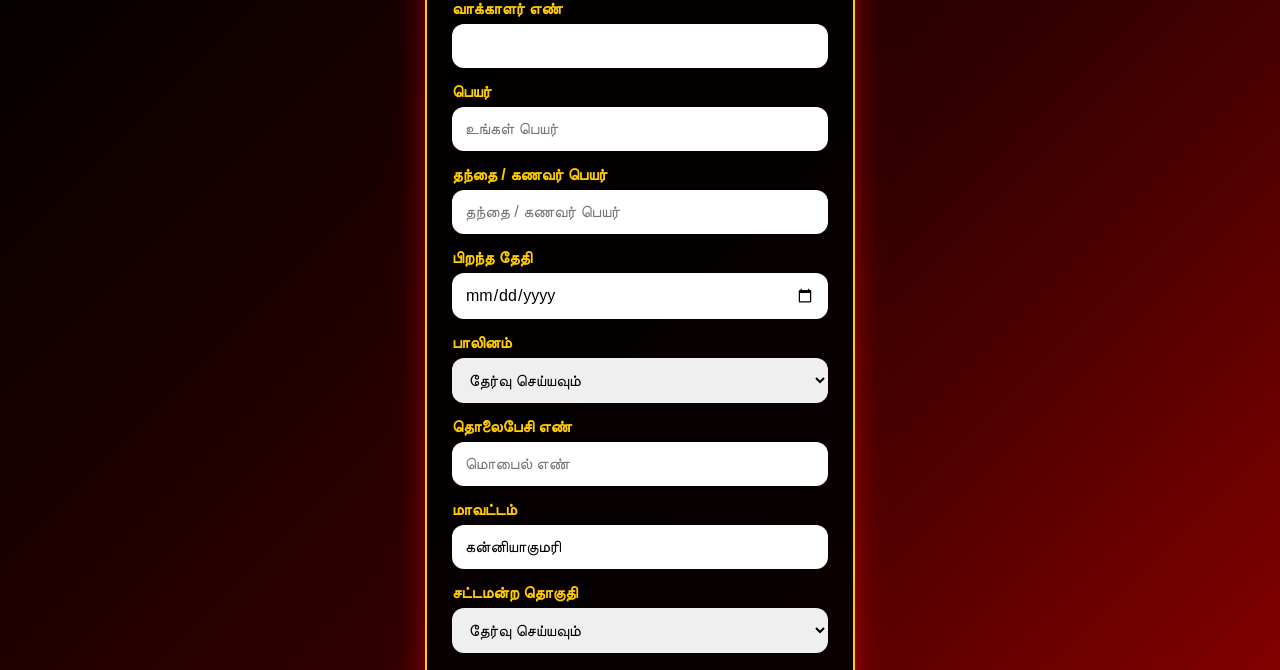
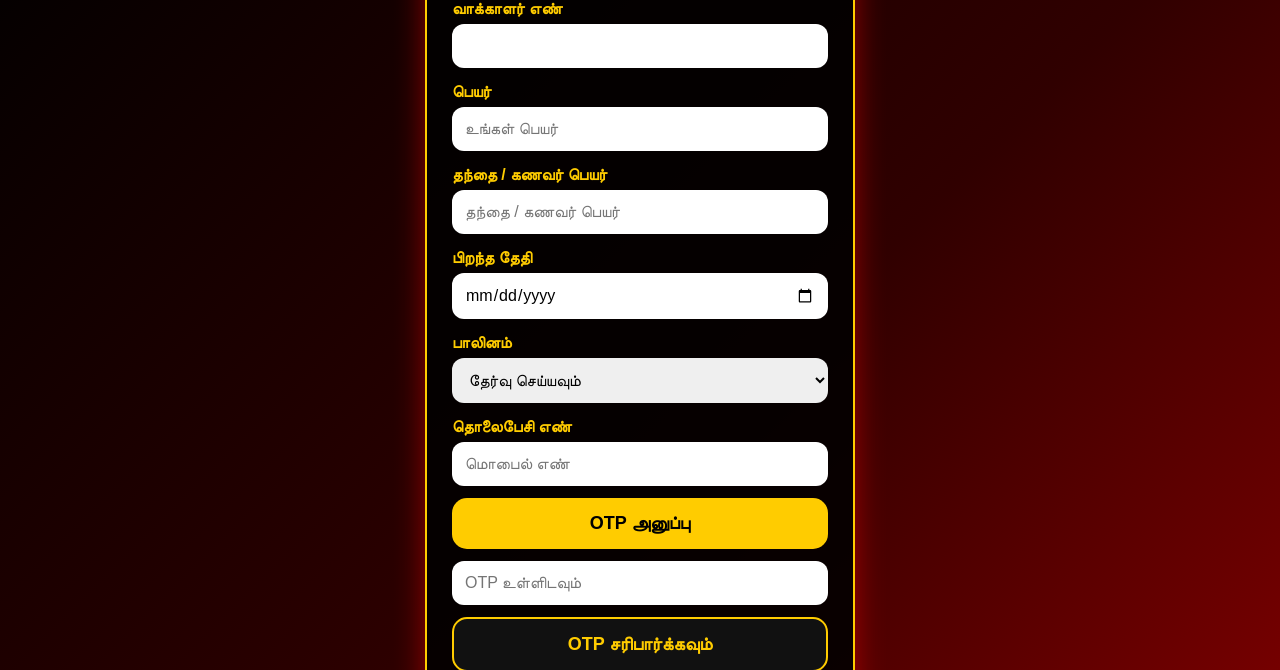
Before and after one commit to ravinravin501-web/udanpirappu-frontend, a plain HTML site: page form.html in a window 1280 px wide. Shown: the part 130-800 px from the top of the page. Drawn offline with Linux system fonts and the light colour scheme.

Commit message:
Add OTP functionality with send and verify buttons

```diff
--- a/form.html
+++ b/form.html
@@ -75,6 +75,30 @@ button{
 button:hover{
     background:#cc0000;
 }
+
+.otp-btn{
+    background:#ffcc00;
+    color:#000;
+    margin-top:12px;
+}
+
+.verify-btn{
+    background:#111;
+    color:#ffcc00;
+    border:2px solid #ffcc00;
+    margin-top:12px;
+}
+
+.otp-input{
+    margin-top:12px;
+}
+
+#otpStatus{
+    text-align:center;
+    margin-top:10px;
+    color:#ffcc00;
+    font-weight:bold;
+}
 </style>
 </head>
 
@@ -106,6 +130,18 @@ button:hover{
     <label>தொலைபேசி எண்</label>
     <input type="tel" id="phone" placeholder="மொபைல் எண்">
 
+    <button type="button" class="otp-btn" onclick="sendOtp()">
+        OTP அனுப்பு
+    </button>
+
+    <input type="text" id="otp" class="otp-input" placeholder="OTP உள்ளிடவும்">
+
+    <button type="button" class="verify-btn" onclick="verifyOtp()">
+        OTP சரிபார்க்கவும்
+    </button>
+
+    <p id="otpStatus"></p>
+
     <label>மாவட்டம்</label>
     <input type="text" id="district" value="கன்னியாகுமரி">
 
@@ -130,6 +166,80 @@ button:hover{
 
 document.getElementById("voterId").value = localStorage.getItem("voterId") || "";
 
+let otpVerified = false;
+
+function sendOtp(){
+
+    let phone = document.getElementById("phone").value;
+
+    if(phone === ""){
+        alert("மொபைல் எண்ணை உள்ளிடவும்");
+        return;
+    }
+
+    fetch("https://udanpirappu-backend.onrender.com/api/send-otp",{
+        method:"POST",
+        headers:{
+            "Content-Type":"application/json"
+        },
+        body:JSON.stringify({
+            phone: phone
+        })
+    })
+    .then(res=>res.json())
+    .then(data=>{
+
+        if(data.success){
+            document.getElementById("otpStatus").innerText = "OTP அனுப்பப்பட்டது";
+        }else{
+            alert(data.message);
+        }
+
+    })
+    .catch(err=>{
+        alert("OTP அனுப்ப முடியவில்லை");
+    });
+
+}
+
+function verifyOtp(){
+
+    let phone = document.getElementById("phone").value;
+    let otp = document.getElementById("otp").value;
+
+    if(otp === ""){
+        alert("OTP உள்ளிடவும்");
+        return;
+    }
+
+    fetch("https://udanpirappu-backend.onrender.com/api/verify-otp",{
+        method:"POST",
+        headers:{
+            "Content-Type":"application/json"
+        },
+        body:JSON.stringify({
+            phone: phone,
+            otp: otp
+        })
+    })
+    .then(res=>res.json())
+    .then(data=>{
+
+        if(data.success){
+            otpVerified = true;
+            document.getElementById("otpStatus").innerText = "OTP சரிபார்ப்பு வெற்றி ✅";
+        }else{
+            otpVerified = false;
+            document.getElementById("otpStatus").innerText = "OTP தவறு ❌";
+        }
+
+    })
+    .catch(err=>{
+        alert("OTP சரிபார்க்க முடியவில்லை");
+    });
+
+}
+
 function submitForm(){
 
     let memberData = {
@@ -146,6 +256,11 @@ function submitForm(){
 
     if(memberData.name === "" || memberData.phone === "" || memberData.constituency === ""){
         alert("பெயர், மொபைல் எண், தொகுதி கட்டாயம்");
+        return;
+    }
+
+    if(!otpVerified){
+        alert("முதலில் OTP சரிபார்க்கவும்");
         return;
     }
 
@@ -175,4 +290,4 @@ function submitForm(){
 </script>
 
 </body>
-</html>
+    </html>
```
